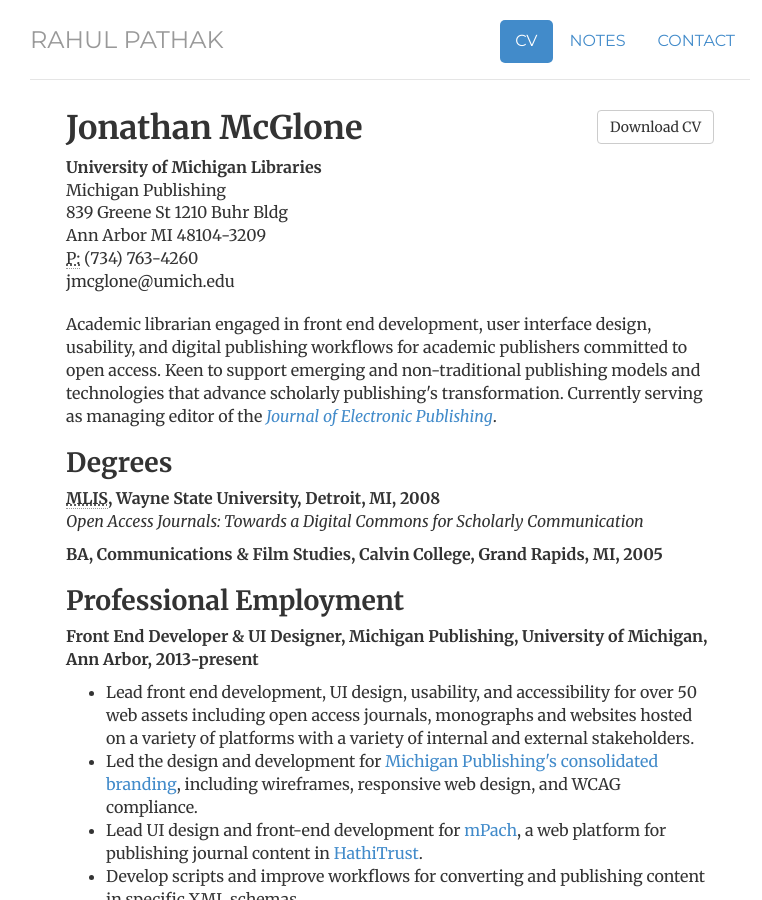
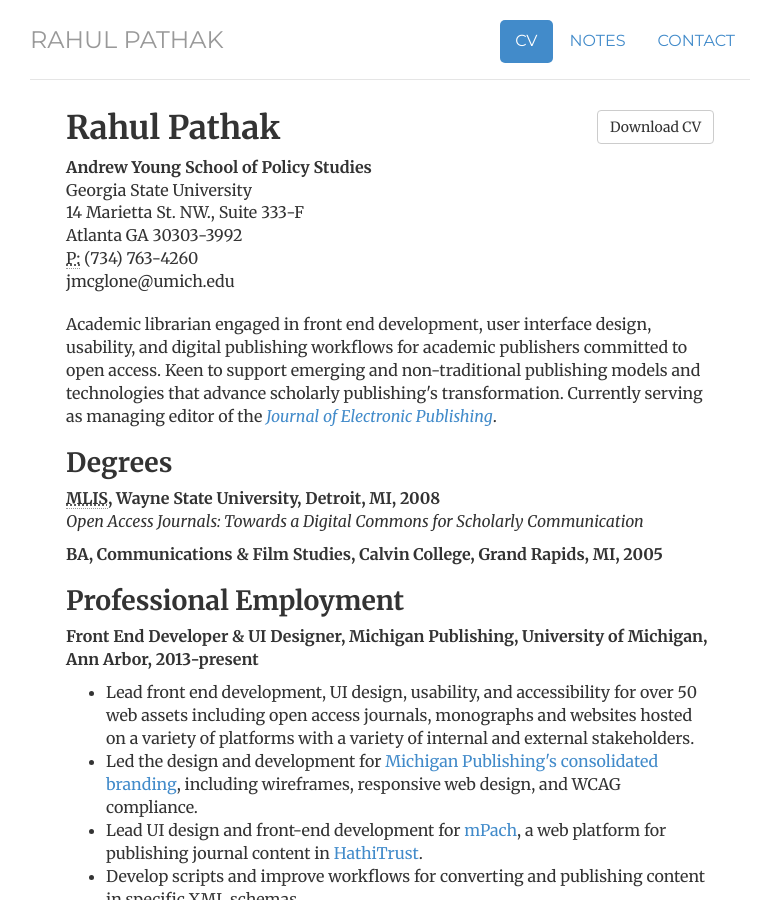
Before and after one commit to pathak-rahul/pathak-rahul.github.io, a Jekyll site: the page built from cv/index.html, in a window 1280 px wide and 900 px high. Shown: the whole window, without its empty margins (250-1012 px from the left). Built offline with Jekyll 4.4.1, drawn with Linux system fonts in a browser that asks for light colours.

Commit message:
Update index.html

```diff
--- a/cv/index.html
+++ b/cv/index.html
@@ -6,17 +6,17 @@
 projects: passive
 notes: passive
 contact: passive
-description: Current CV for Jonathan McGlone, a Librarian, Front-End Developer, Digital Publisher, Project Manager, Music Enthusiast, and Web Noodler living and working in Michigan.
+description: Current CV for Rahul Pathak
 ---
 <div class="cv">
-	<a href="/files/McGlone-CV-2015.pdf" class="btn btn-default pull-right" title="Download CV as PDF">Download CV</a>
+	<a href="/files/rpathak-cv.pdf" class="btn btn-default pull-right" title="Download CV as PDF">Download CV</a>
 				<div itemscope itemtype="http://data-vocabulary.org/Person">
-				<span itemprop="name"><h1>Jonathan McGlone</h1></span>
+				<span itemprop="name"><h1>Rahul Pathak</h1></span>
 				<address>
-				<span itemprop="affiliation"><strong>University of Michigan Libraries</strong><br></span>
-				<span itemprop="affiliation">Michigan Publishing<br></span>
-				839 Greene St 1210 Buhr Bldg<br>
-				Ann Arbor MI 48104-3209<br>
+				<span itemprop="affiliation"><strong>Andrew Young School of Policy Studies</strong><br></span>
+				<span itemprop="affiliation">Georgia State University<br></span>
+				14 Marietta St. NW., Suite 333-F<br>
+				Atlanta GA 30303-3992<br>
 				<abbr title="phone">P:</abbr> (734) 763-4260<br>
 				<span class="obfuscate">ude.hcimu@enolgcmj</span>
 				</address>
```
